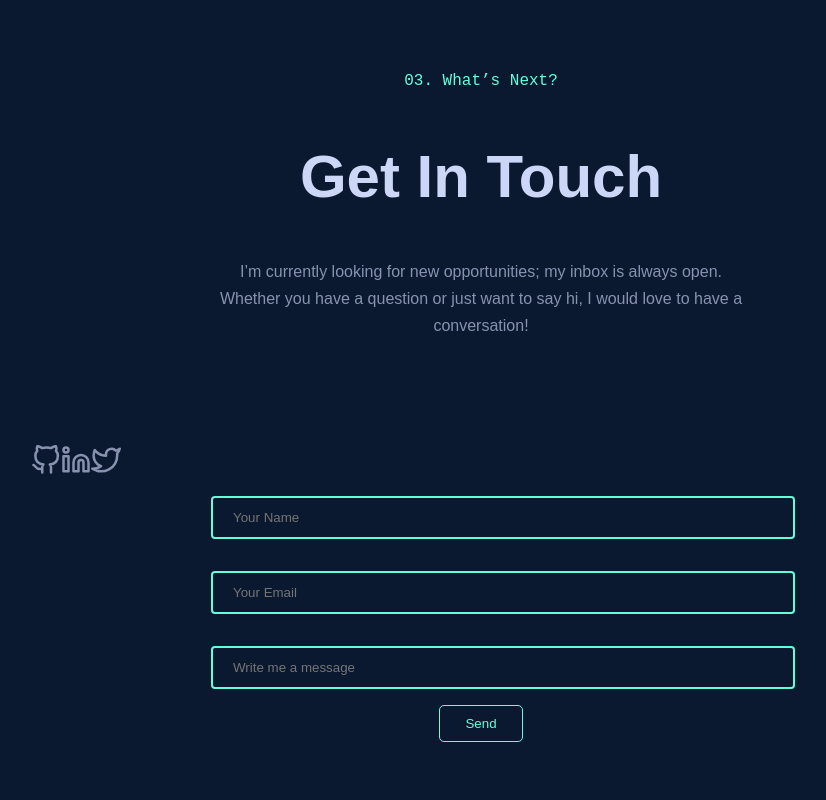
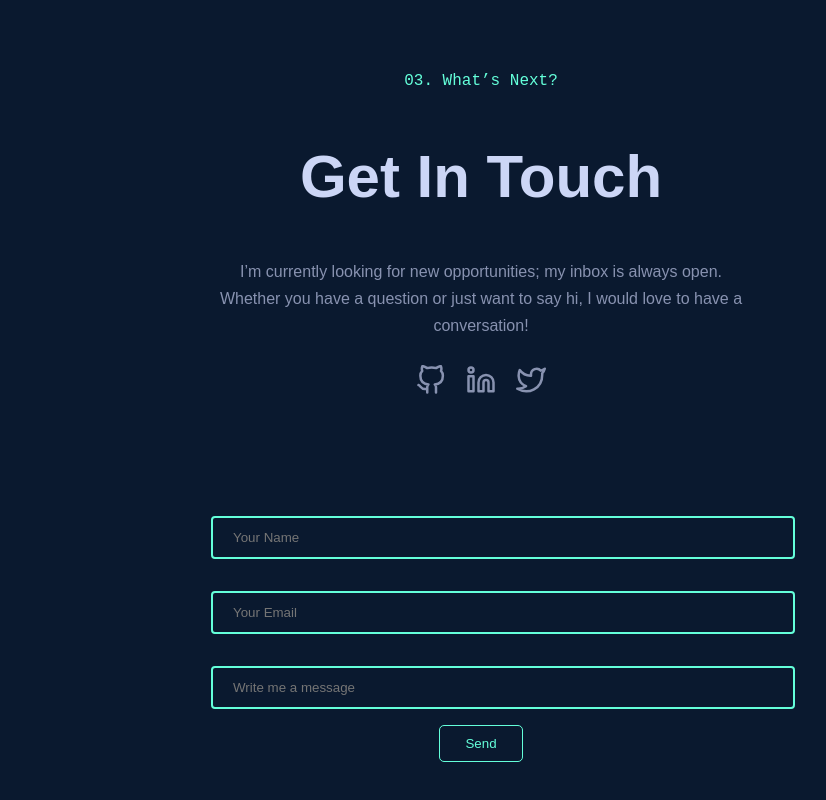
Before and after one commit to Farida-Hamid/Personal-Website, a React (Create React App) app: page / in a window 1280 px wide. Shown: the part 3747-4547 px from the top of the page, without its empty margins (159-985 px from the left). Built offline with nearby package versions, Linux system fonts and the light colour scheme.

Commit message:
Style sicial media icons

```diff
--- a/src/components/Contact.js
+++ b/src/components/Contact.js
@@ -33,9 +33,10 @@ const Contact = () => {
         <h1 className="contact-title">Get In Touch</h1>
         <p>I’m currently looking for new opportunities; my inbox is always open. Whether
         you have a question or just want to say hi, I would love to have a conversation!</p>
+
+        <Social />
       </div>
 
-      <Social />
 
       <form ref={form} onSubmit={sendEmail}>
         <input
--- a/src/components/icons/Social.js
+++ b/src/components/icons/Social.js
@@ -6,7 +6,7 @@ import TwitterIcon from './Twitter';
 const Social = () => {
 
   return (
-    <>
+    <div className='social'>
       <a href='https://github.com/Farida-Hamid' target="_blank" rel="noreferrer" >
         <GitHubIcon />
       </a>
@@ -16,8 +16,7 @@ const Social = () => {
       <a href='https://twitter.com/FaridaHOHA' target="_blank" rel="noreferrer" >
         <TwitterIcon />
       </a>
-
-    </>
+    </div>
 )};
 
 export default Social;
--- a/src/style/contact.css
+++ b/src/style/contact.css
@@ -22,6 +22,12 @@ input {
 .social-icon {
   height: 30px;
   color: var(--slate);
+  padding: 10px;
+}
+
+.social {
+  margin: auto;
+  width: fit-content;
 }
 
 @media (min-width: 1200px){
```
